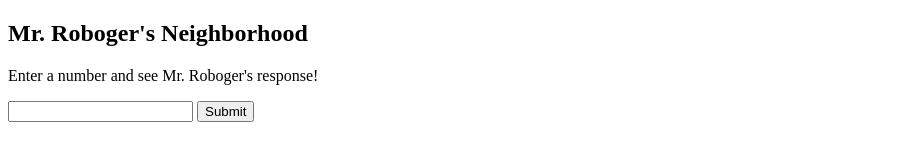
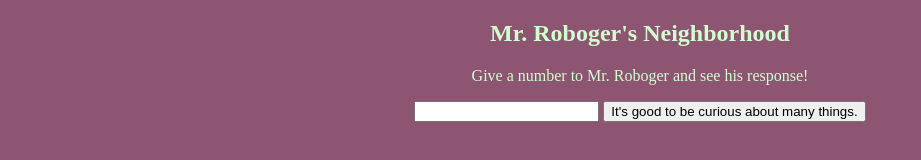
Before and after one commit to erintimli01/Mr.-Roboger-s-Neighborhood, a plain HTML site: page index.html in a window 1280 px wide. Shown: the whole page, without its empty margins (0-921 px from the left). Drawn offline with Linux system fonts and the light colour scheme.

Commit message:
update css and change name of button

```diff
--- a/css/styles.css
+++ b/css/styles.css
@@ -0,0 +1,6 @@
+body {
+  background-color: #8e5572;
+  font-family: Utsaah;
+  color: #d0ffce;
+  text-align: center;
+}
--- a/index.html
+++ b/index.html
@@ -7,11 +7,11 @@
 </head>
 <body>
   <div>
-    <h2>Mr. Roboger's Neighborhood</h2>
+    <h2><strong>Mr. Roboger's Neighborhood</strong></h2>
     <form id="neighborhood">
-      <p>Enter a number and see Mr. Roboger's response!</p>
+      <p>Give a number to Mr. Roboger and see his response!</p>
       <input type="number" id="number" name="number" min="0">
-      <button type="submit">Submit</button>
+      <button type="submit">It's good to be curious about many things.</button>
     </form>
     <div id="output">
     </div>
```
